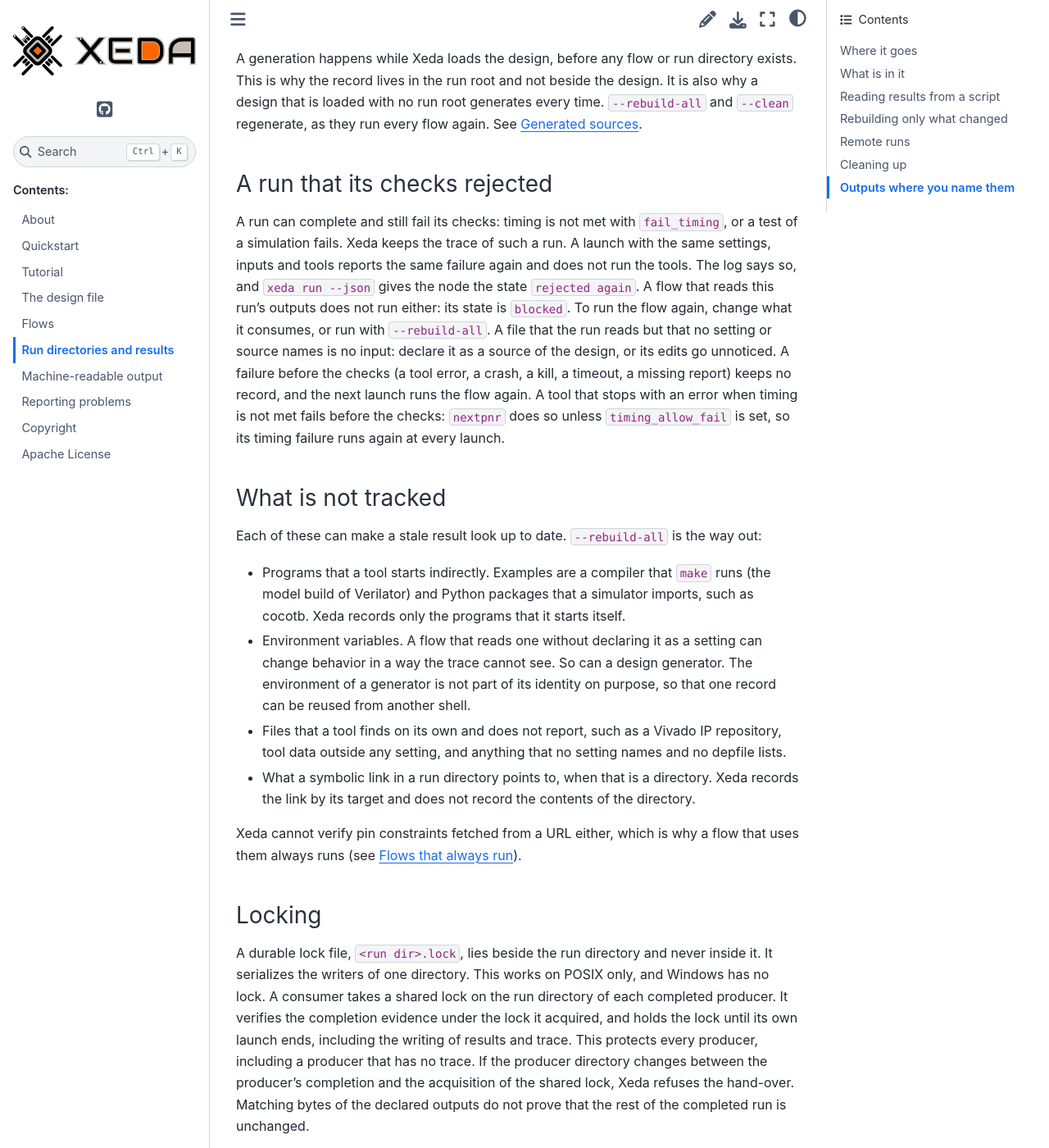
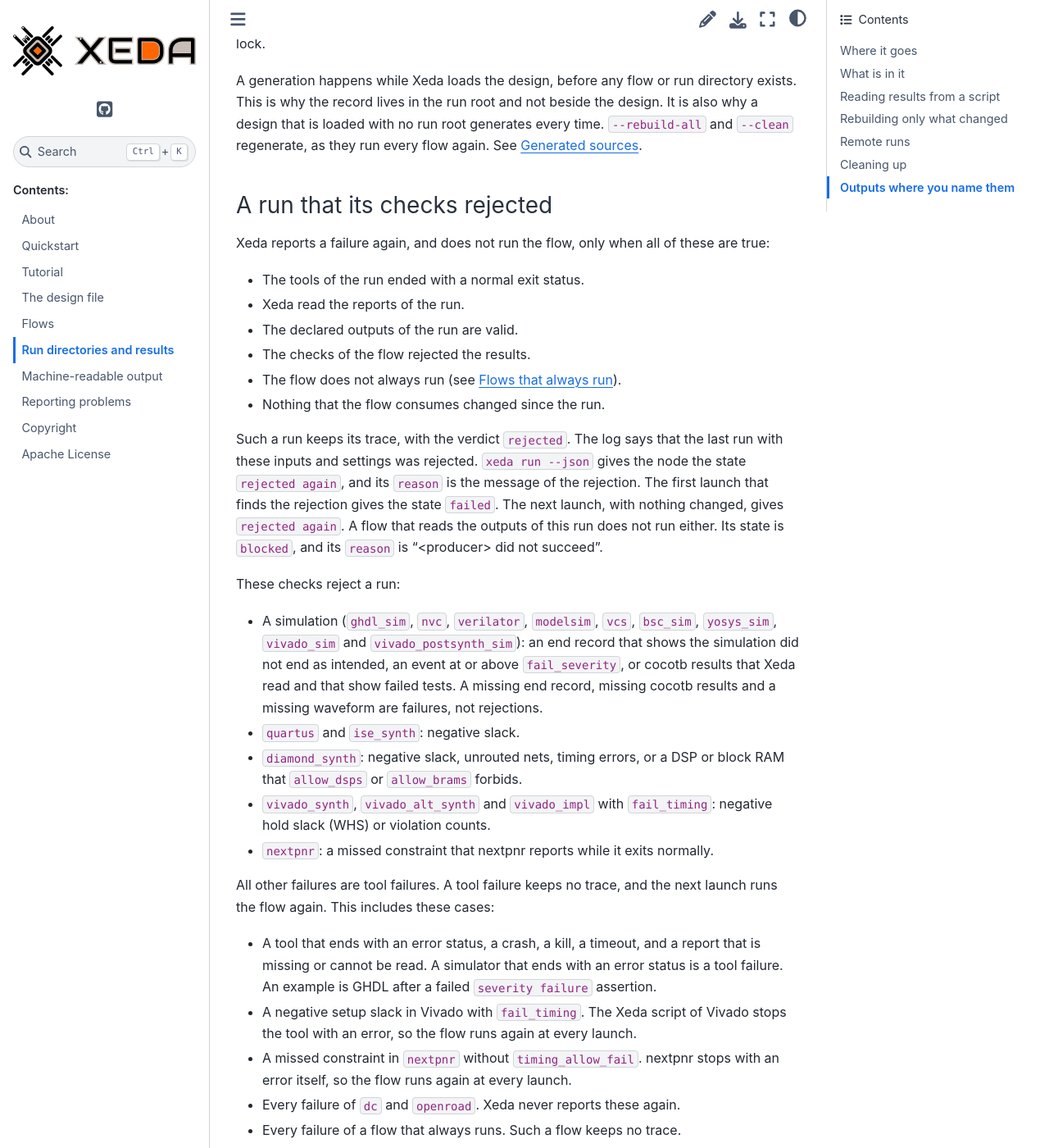
Before and after one commit to XedaHQ/xeda, a Sphinx documentation site: the page built from docs/run-directories.rst, in a window 1280 px wide and 1400 px high, scrolled down 11650 px. Shown: the whole window at 82% size. Built offline with Sphinx 7.4.7 and the Sphinx Book theme 1.1.4, drawn with Linux system fonts in a browser that asks for light colours; some of the changed text lies outside the part shown.

Commit message:
Say exactly which failures are reported again
The text said that any run whose checks rejected it, such as timing not met with
fail_timing, is reported again. That is true only when the tools ended normally, the
reports were read, the declared outputs are valid and a check rejected the result. A
Vivado setup-slack miss and a nextpnr timing miss without timing_allow_fail stop the
tool with an error, so they are tool failures that run again.

The documentation, the agent skill, the changelog entry, the node state docstring and
the warning of a reported failure now list the rejecting checks flow by flow, name the
tool failures, and say that a failed, rejected or blocked producer blocks its consumers.
The warning says that a file Xeda does not track is no input.

```diff
--- a/docs/flows.rst
+++ b/docs/flows.rst
@@ -302,8 +302,8 @@ is refused.
 The plan also says what a run would do with each flow. The state is ``fresh`` (Xeda reuses the
 result), ``stale: <reason>`` (the flow runs, for the reason that the log would give),
 ``unknown: <reason>``, ``rejected again: <message>`` (the checks rejected the last run, and the
-launch reports that rejection and does not run the flow) or ``blocked: <reason>`` (a producer was
-rejected or is blocked, so the flow does not run). For example, the state is
+launch reports that rejection and does not run the flow) or ``blocked: <reason>`` (a producer is
+``rejected again`` or blocked, so the flow does not run). For example, the state is
 ``unknown: depends on yosys_fpga`` when a producer would run first, because the answer then depends
 on what that run hands over. The dry run reads the run directories and writes nothing, so after an
 edit it shows what will run and why. See :doc:`run-directories`.
--- a/docs/run-directories.rst
+++ b/docs/run-directories.rst
@@ -228,8 +228,9 @@ What makes a flow stale
 
 A flow is stale, and runs again, in any of these cases:
 
-- There is no completed previous run: none yet, or the last one failed before its checks could
-  judge it (a tool error, a crash, a kill, a missing report).
+- There is no completed previous run: none yet, or the last one failed without a rejection by its
+  checks (a tool error, a crash, a kill, a missing report). A failure that no check rejected keeps
+  no trace.
 - The flow always runs. It programs a device, draws a new random seed, or reads pin constraints
   fetched from a URL (see `Flows that always run`_).
 - Its settings changed (the reason names which ones), or a path that a setting names now points
@@ -284,9 +285,10 @@ first. A launch has one run per flow and enters each run directory once.
 ``trace.json``
 ---------------
 
-Xeda writes the trace last and atomically, only after a run passed or its checks rejected it. It
-removes the trace before the next run in that directory executes. The presence of the trace alone
-therefore means that the last run here completed. Its ``verdict`` is ``passed`` or ``rejected``.
+Xeda writes the trace last and atomically, only after a run passed or its checks rejected it. A
+failure that no check rejected keeps no trace. Xeda removes the trace before the next run in that
+directory executes. The presence of the trace alone therefore means that the last run here
+completed. Its ``verdict`` is ``passed`` or ``rejected``.
 The trace records:
 
 - The identity of the run: ``flowrun_hash`` (the settings and where the declared inputs come from),
@@ -454,17 +456,53 @@ run every flow again. See :ref:`generators`.
 A run that its checks rejected
 ------------------------------
 
-A run can complete and still fail its checks: timing is not met with ``fail_timing``, or a test
-of a simulation fails. Xeda keeps the trace of such a run. A launch with the same settings, inputs
-and tools reports the same failure again and does not run the tools. The log says so, and
-``xeda run --json`` gives the node the state ``rejected again``. A flow that reads this run's
-outputs does not run either: its state is ``blocked``. To run the flow again, change what it
-consumes, or run with ``--rebuild-all``. A file that the run reads but that no setting or source
-names is no input: declare it as a source of the design, or its edits go unnoticed. A failure
-before the checks (a tool error, a crash, a kill, a timeout, a missing report) keeps no record, and
-the next launch runs the flow again. A tool that stops with an error when timing is not met fails
-before the checks: ``nextpnr`` does so unless ``timing_allow_fail`` is set, so its timing failure
-runs again at every launch.
+Xeda reports a failure again, and does not run the flow, only when all of these are true:
+
+- The tools of the run ended with a normal exit status.
+- Xeda read the reports of the run.
+- The declared outputs of the run are valid.
+- The checks of the flow rejected the results.
+- The flow does not always run (see `Flows that always run`_).
+- Nothing that the flow consumes changed since the run.
+
+Such a run keeps its trace, with the verdict ``rejected``. The log says that the last run with
+these inputs and settings was rejected. ``xeda run --json`` gives the node the state
+``rejected again``, and its ``reason`` is the message of the rejection. The first launch that
+finds the rejection gives the state ``failed``. The next launch, with nothing changed, gives
+``rejected again``. A flow that reads the outputs of this run does not run either. Its state is
+``blocked``, and its ``reason`` is "<producer> did not succeed".
+
+These checks reject a run:
+
+- A simulation (``ghdl_sim``, ``nvc``, ``verilator``, ``modelsim``, ``vcs``, ``bsc_sim``,
+  ``yosys_sim``, ``vivado_sim`` and ``vivado_postsynth_sim``): an end record that shows the
+  simulation did not end as intended, an event at or above ``fail_severity``, or cocotb results
+  that Xeda read and that show failed tests. A missing end record, missing cocotb results and a
+  missing waveform are failures, not rejections.
+- ``quartus`` and ``ise_synth``: negative slack.
+- ``diamond_synth``: negative slack, unrouted nets, timing errors, or a DSP or block RAM that
+  ``allow_dsps`` or ``allow_brams`` forbids.
+- ``vivado_synth``, ``vivado_alt_synth`` and ``vivado_impl`` with ``fail_timing``: negative hold
+  slack (WHS) or violation counts.
+- ``nextpnr``: a missed constraint that nextpnr reports while it exits normally.
+
+All other failures are tool failures. A tool failure keeps no trace, and the next launch runs the
+flow again. This includes these cases:
+
+- A tool that ends with an error status, a crash, a kill, a timeout, and a report that is missing
+  or cannot be read. A simulator that ends with an error status is a tool failure. An example is
+  GHDL after a failed ``severity failure`` assertion.
+- A negative setup slack in Vivado with ``fail_timing``. The Xeda script of Vivado stops the tool
+  with an error, so the flow runs again at every launch.
+- A missed constraint in ``nextpnr`` without ``timing_allow_fail``. nextpnr stops with an error
+  itself, so the flow runs again at every launch.
+- Every failure of ``dc`` and ``openroad``. Xeda never reports these again.
+- Every failure of a flow that always runs. Such a flow keeps no trace.
+
+To run a rejected flow again, change what it consumes, or run with ``--rebuild-all``. Xeda
+notices a change only in what it tracks. If a file that the run reads is not tracked (see `What is
+not tracked`_), an edit of it goes unnoticed, and Xeda reports the old rejection. A data file that a
+testbench reads is the common case: declare it as a source of the design.
 
 What is not tracked
 ---------------------
```
Also changed, not shown: changelog.d/replay-rejected-runs.changed.md (+3 -3 lines), docs/machine-readable.rst (+5 -4 lines), src/xeda/data/agent/SKILL.md (+8 -3 lines), src/xeda/data/agent/references/troubleshooting.md (+12 -7 lines), .claude/skills/xeda/SKILL.md, .claude/skills/xeda/references/troubleshooting.md, 2 other files.
